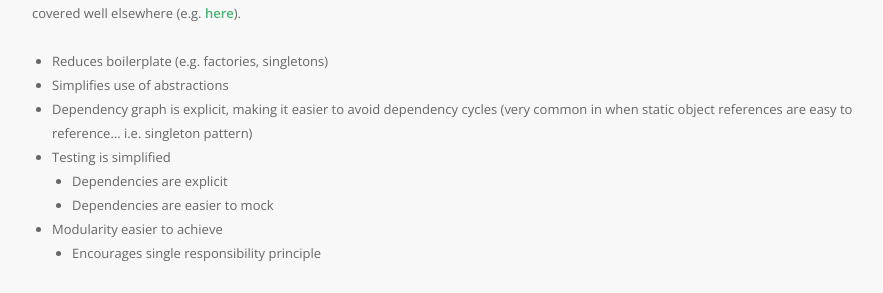
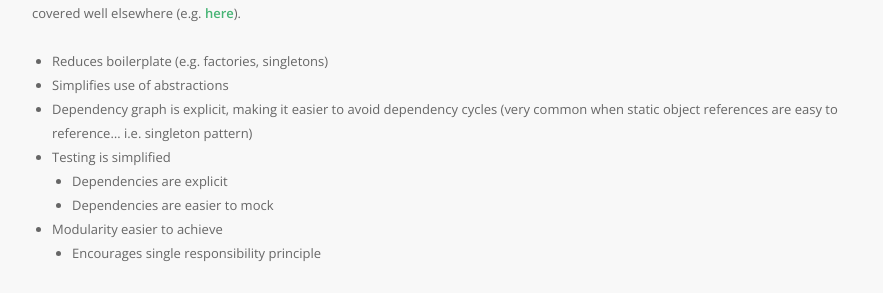
Before and after one commit to stackleader/stackleader.github.io, a Jekyll site: the page built from _posts/2016-05-20-dependency-injection-and-osgi.markdown, in a window 1280 px wide and 900 px high, scrolled down 1952 px. Shown: the part 160-453 px from the top of the window, without its empty margins (53-936 px from the left). Built offline with Jekyll 4.4.1, drawn with Linux system fonts in a browser that asks for light colours; nearby versions of some CDN libraries.

Commit message:
fixed typo

```diff
--- a/_posts/2016-05-20-dependency-injection-and-osgi.markdown
+++ b/_posts/2016-05-20-dependency-injection-and-osgi.markdown
@@ -43,7 +43,7 @@ There are many significant benefits to using a dependency injection container, b
     <ul>
         <li>Reduces boilerplate (e.g. factories, singletons)</li>
         <li>Simplifies use of abstractions</li>
-        <li>Dependency graph is explicit, making it easier to avoid dependency cycles (very common in when static object references are easy to reference… i.e. singleton pattern)</li>
+        <li>Dependency graph is explicit, making it easier to avoid dependency cycles (very common when static object references are easy to reference… i.e. singleton pattern)</li>
         <li>Testing is simplified
             <ul>
                 <li>Dependencies are explicit</li>
```
